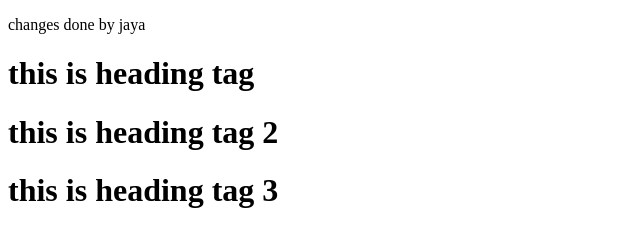
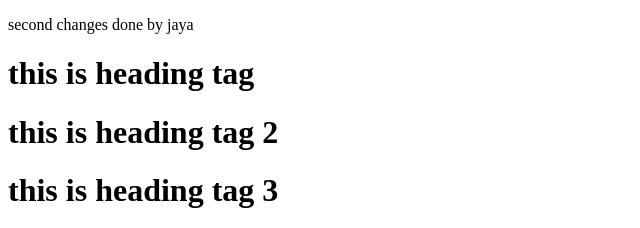
Before and after one commit to jayavardhani/Demo, a plain HTML site: page index.html in a window 1280 px wide. Shown: the top 228 px of the page, 0-640 px from the left. Drawn offline with Linux system fonts and the light colour scheme.

Commit message:
second changes done by jaya
second changes done by jaya

```diff
--- a/index.html
+++ b/index.html
@@ -7,7 +7,7 @@
     <title>Document</title>
 </head>
 <body>
-    <p>changes done by jaya</p>
+    <p>second changes done by jaya</p>
     <h1>this is heading tag</h1>
       <h1>this is heading tag 2</h1>
       <h1>this is heading tag 3</h1>
```
